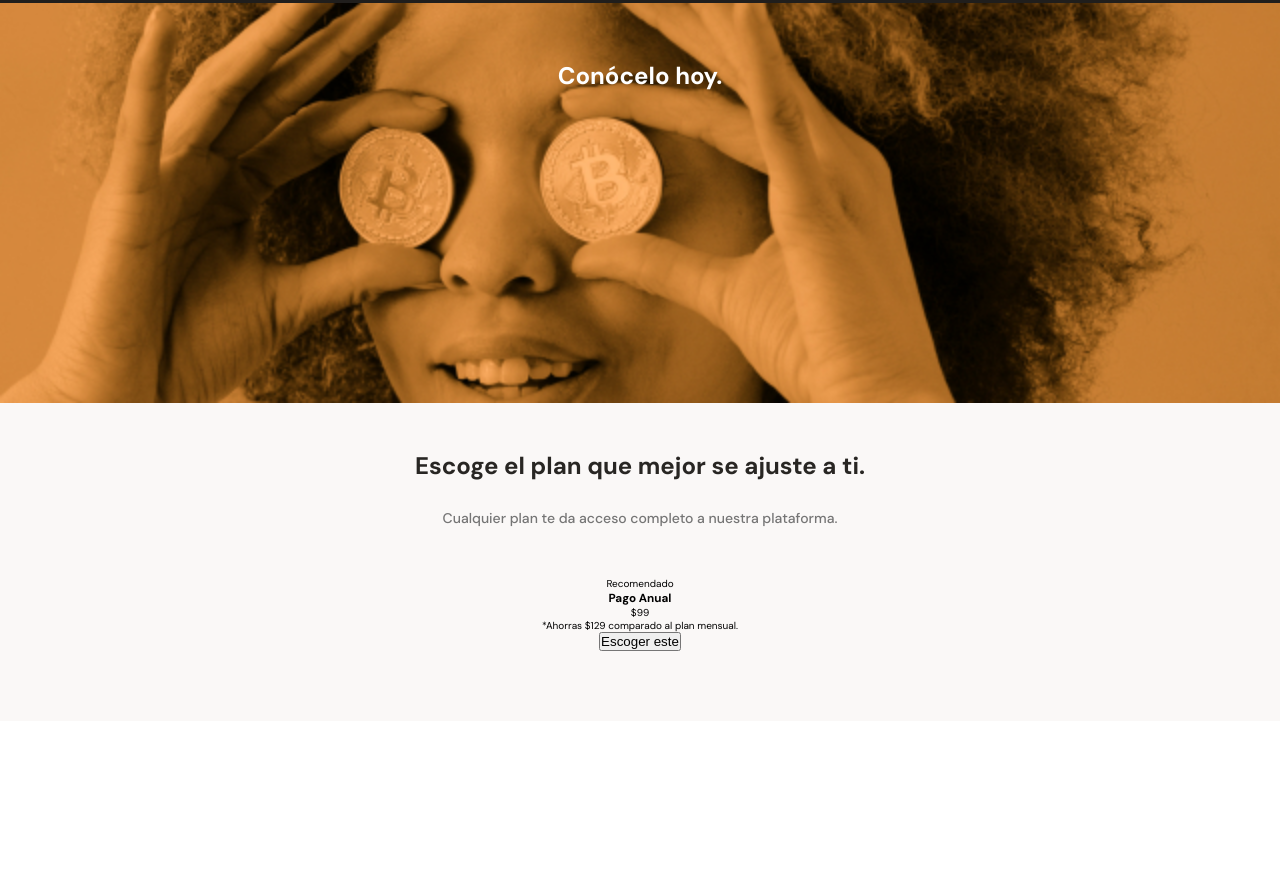
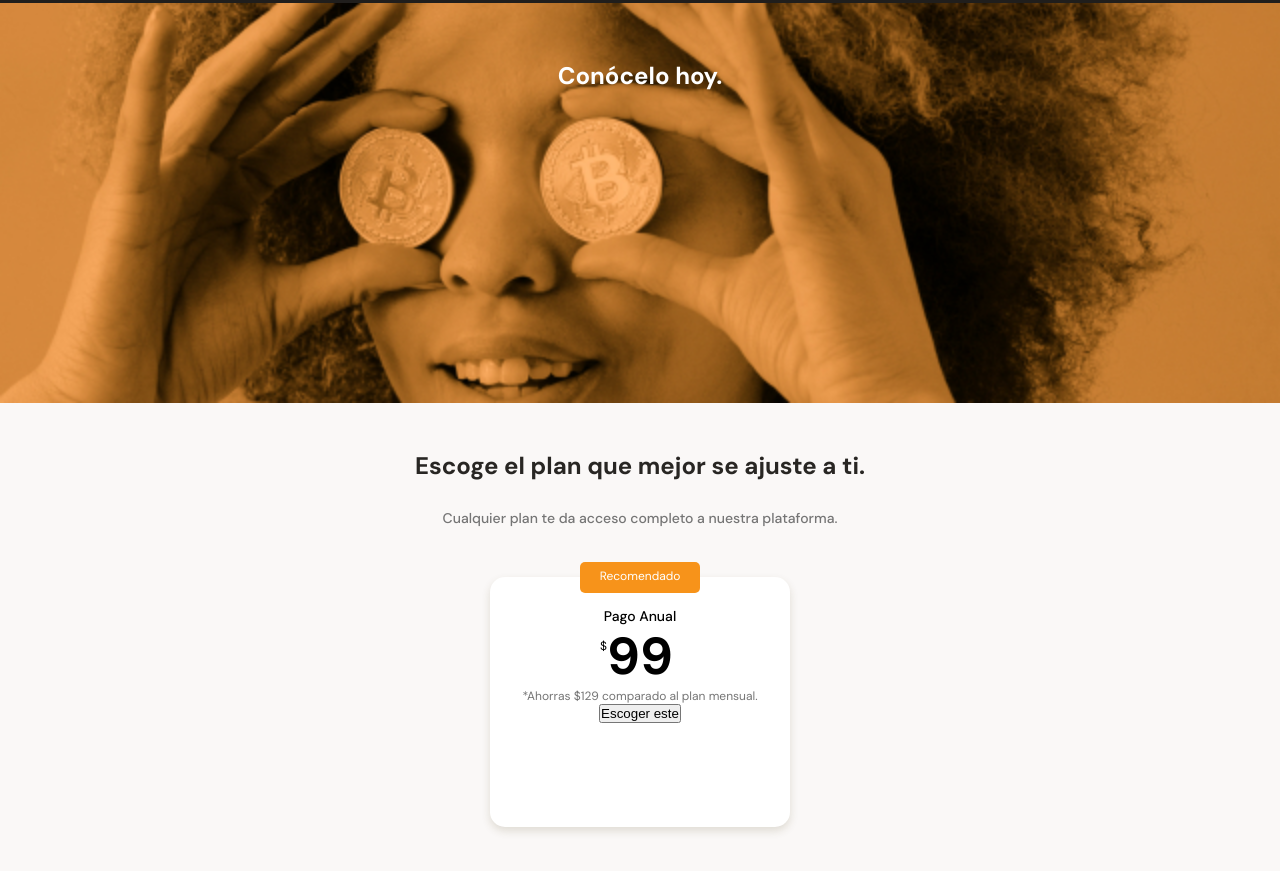
Before and after one commit to dianaclabel/mobile-first, a plain HTML site: page index.html in a window 1280 px wide. Shown: the part 2347-3218 px from the top of the page. Before the commit the page ends 3068 px from the top, so only its background shows below. Drawn offline with Linux system fonts and the light colour scheme.

Commit message:
detallando estilos en tarjetas de planes

```diff
--- a/index.html
+++ b/index.html
@@ -122,11 +122,13 @@
         </div>
         <section class="plans-container--slider">
          <article class="plans-container--card">
-            <p>Recomendado</p>
-            <h3>Pago Anual</h3>
-            <p><span>$</span>99</p>
-            <p>*Ahorras $129 comparado al plan mensual.</p>
-            <button>Escoger este <span></span></button>
+            <p class="recomendado">Recomendado</p>
+            <div class="plan-info-container">
+                <h3 class="plan-card--title">Pago Anual</h3>
+                <p class="plan-card--price"><span>$</span>99</p>
+                <p class="plan-card--saving">*Ahorras $129 comparado al plan mensual.</p>
+                <button class="plan-card--ca">Escoger este <span></span></button>
+            </div>
          </article>
          <article></article>
          <article></article>
--- a/style.css
+++ b/style.css
@@ -377,5 +377,54 @@ margin-bottom: 50px;
   font-weight: 500;
   line-height: 1.8rem;
   color: #757575;
-
 }
+.plans-container--card {
+  position: relative;
+  width: 70%;
+  min-width: 230px;
+  max-width: 300px;
+  height: 250px;
+  margin: 50px auto  0;
+  padding:  0 15px;
+  background-color: var(--just-white);
+  border-radius:15px ;
+  box-shadow:0 4px 8px rgba(89, 73, 30, 0.16);
+}
+.recomendado{
+  position: absolute;
+  left: calc(50% - 60px);
+  font-size: 1.2rem;
+  top: -15px;
+  width: 120px;
+  height: 31px;
+  background-color: var(--bitcoin-orange);
+  color: var(--just-white);
+  border-radius: 5px;
+  padding: 6px;
+}
+.plan-card--title{
+  padding-top: 30px;
+  font-size: 1.4rem;
+  font-weight:500;
+  line-height: 1.8rem;
+  color: black;
+}
+.plan-card--price{
+  position: relative;
+  padding: 5px 0;
+  font-size: 5.2rem;
+  font-weight: bold;
+  line-height: 5.3rem;
+  color: black;
+}
+.plan-card--price span{
+  position: absolute;
+  top: -5px;
+  left: calc(50% - 40px);
+  font-size: 1.2rem;
+  font-weight: 300;
+}
+.plan-card--saving{
+  font-size: 1.2rem;
+  color: #757575;
+}
```
